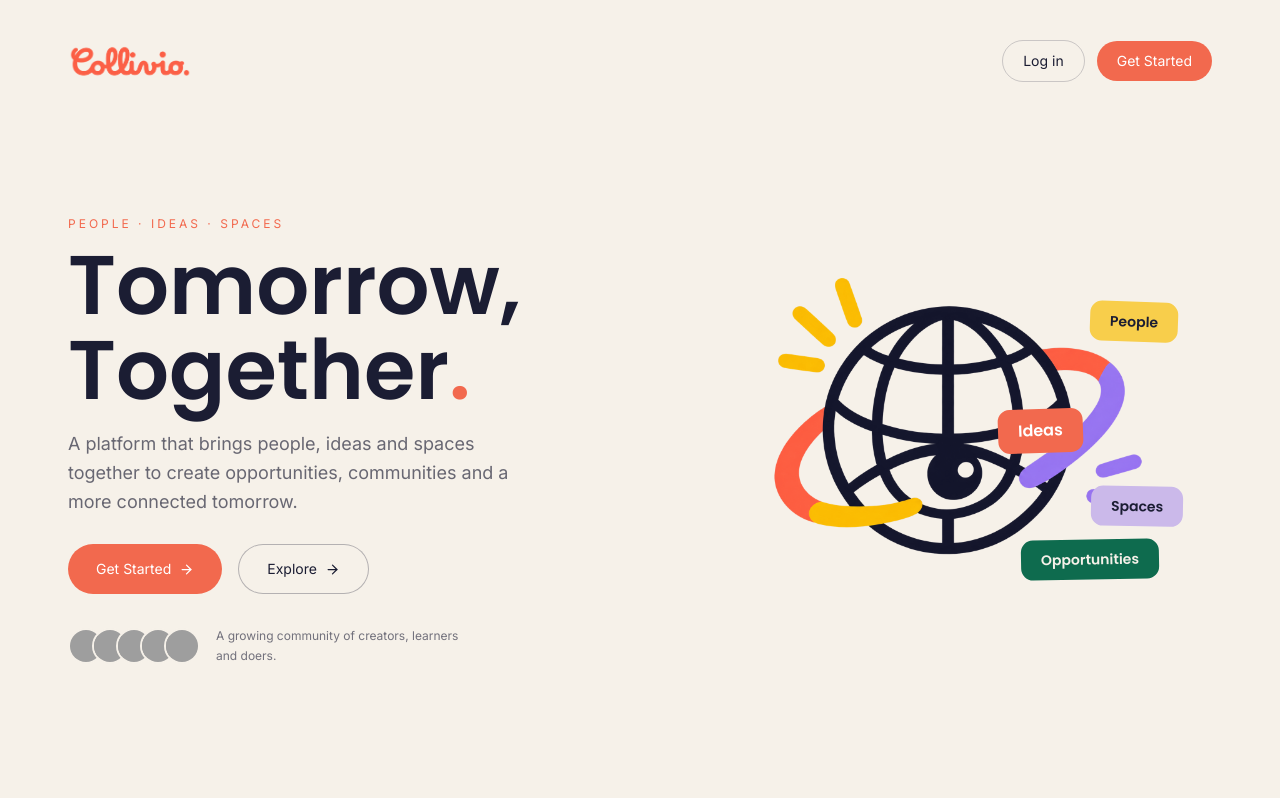
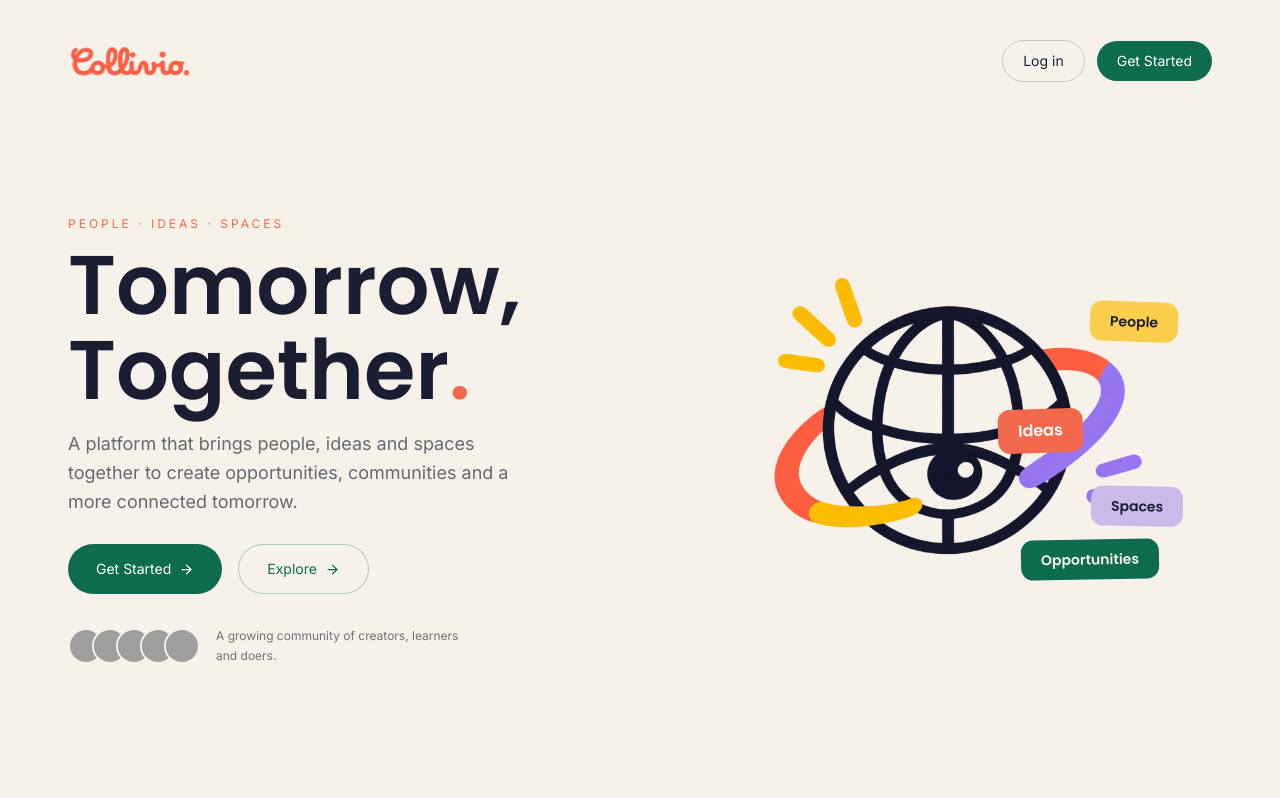
Before and after one commit to praagatii/collivio, a Next.js app: page / in a window 1280 px wide. Shown: the top 798 px of the page. Built offline with nearby package versions, Linux system fonts and the light colour scheme; grey boxes are pictures that could not be loaded.

Commit message:
Landing: dark green (pine) CTA buttons, hero globe shifted left

```diff
--- a/src/components/landing.tsx
+++ b/src/components/landing.tsx
@@ -129,7 +129,7 @@ function Hero() {
           <Link
             href="/login"
             data-cur
-            className="rounded-full bg-coral px-5 py-2.5 text-sm text-white transition-colors duration-200 hover:bg-navy"
+            className="rounded-full bg-pine px-5 py-2.5 text-sm text-white transition-colors duration-200 hover:bg-navy"
           >
             Get Started
           </Link>
@@ -157,7 +157,7 @@ function Hero() {
             <Link
               href="/login"
               data-cur
-              className="group inline-flex items-center gap-2 rounded-full bg-coral px-7 py-3.5 text-sm text-white transition-colors duration-200 hover:bg-navy"
+              className="group inline-flex items-center gap-2 rounded-full bg-pine px-7 py-3.5 text-sm text-white transition-colors duration-200 hover:bg-navy"
             >
               Get Started
               <ArrowRight size={15} className="transition-transform duration-200 group-hover:translate-x-0.5" />
@@ -165,7 +165,7 @@ function Hero() {
             <Link
               href="/login"
               data-cur
-              className="group inline-flex items-center gap-2 rounded-full border border-navy/30 bg-cream px-7 py-3.5 text-sm text-navy transition-colors duration-200 hover:border-navy"
+              className="group inline-flex items-center gap-2 rounded-full border border-pine/30 bg-cream px-7 py-3.5 text-sm text-pine transition-colors duration-200 hover:border-pine"
             >
               Explore
               <ArrowRight size={15} className="transition-transform duration-200 group-hover:translate-x-0.5" />
@@ -496,7 +496,7 @@ function Why() {
         <a
           href="/login"
           data-cur
-          className="group mt-8 inline-flex items-center gap-2 rounded-full bg-coral px-7 py-3.5 text-sm text-white transition-colors duration-200 hover:bg-navy"
+          className="group mt-8 inline-flex items-center gap-2 rounded-full bg-pine px-7 py-3.5 text-sm text-white transition-colors duration-200 hover:bg-navy"
         >
           Our Story
           <ArrowRight size={15} className="transition-transform duration-200 group-hover:translate-x-0.5" />
```
